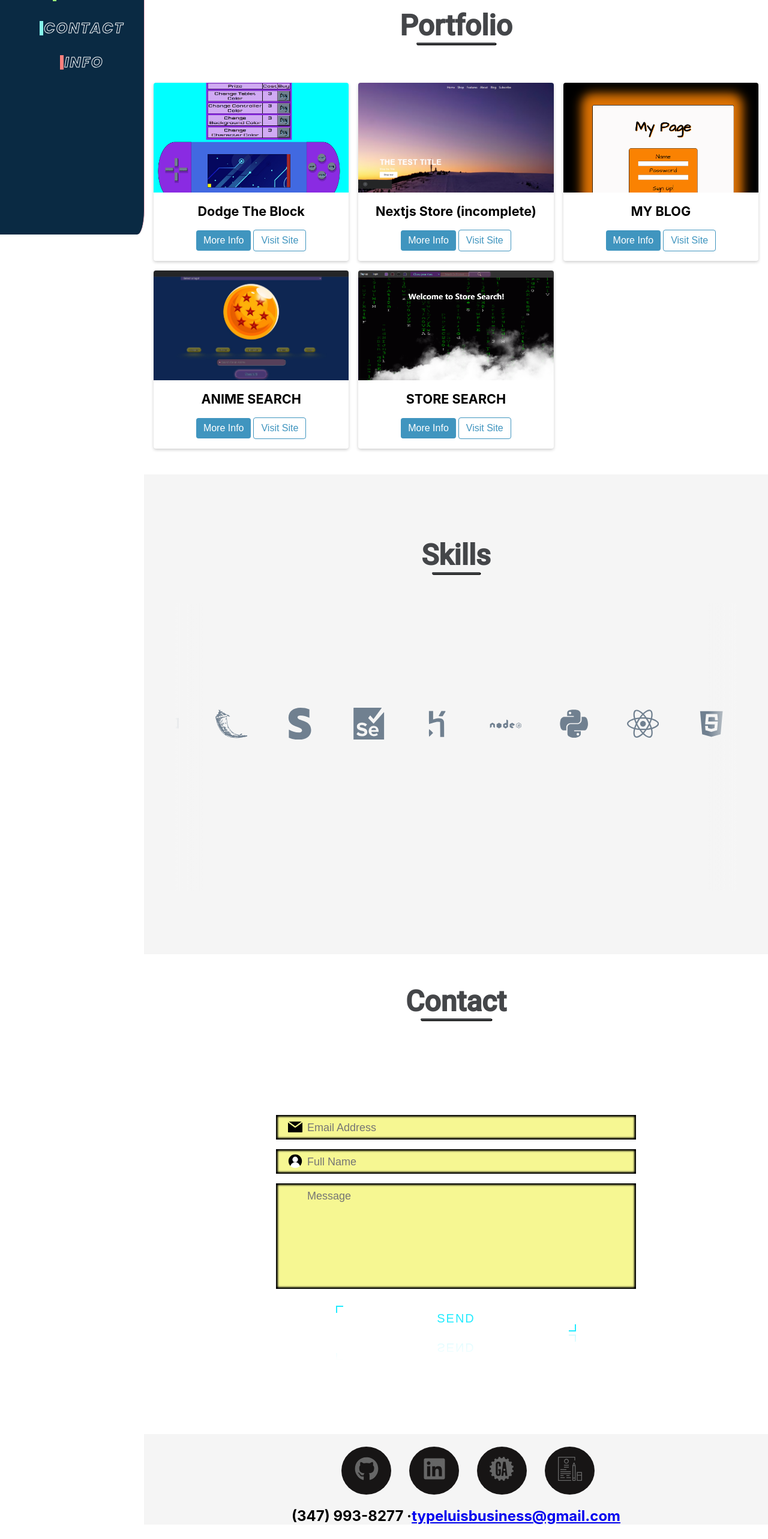
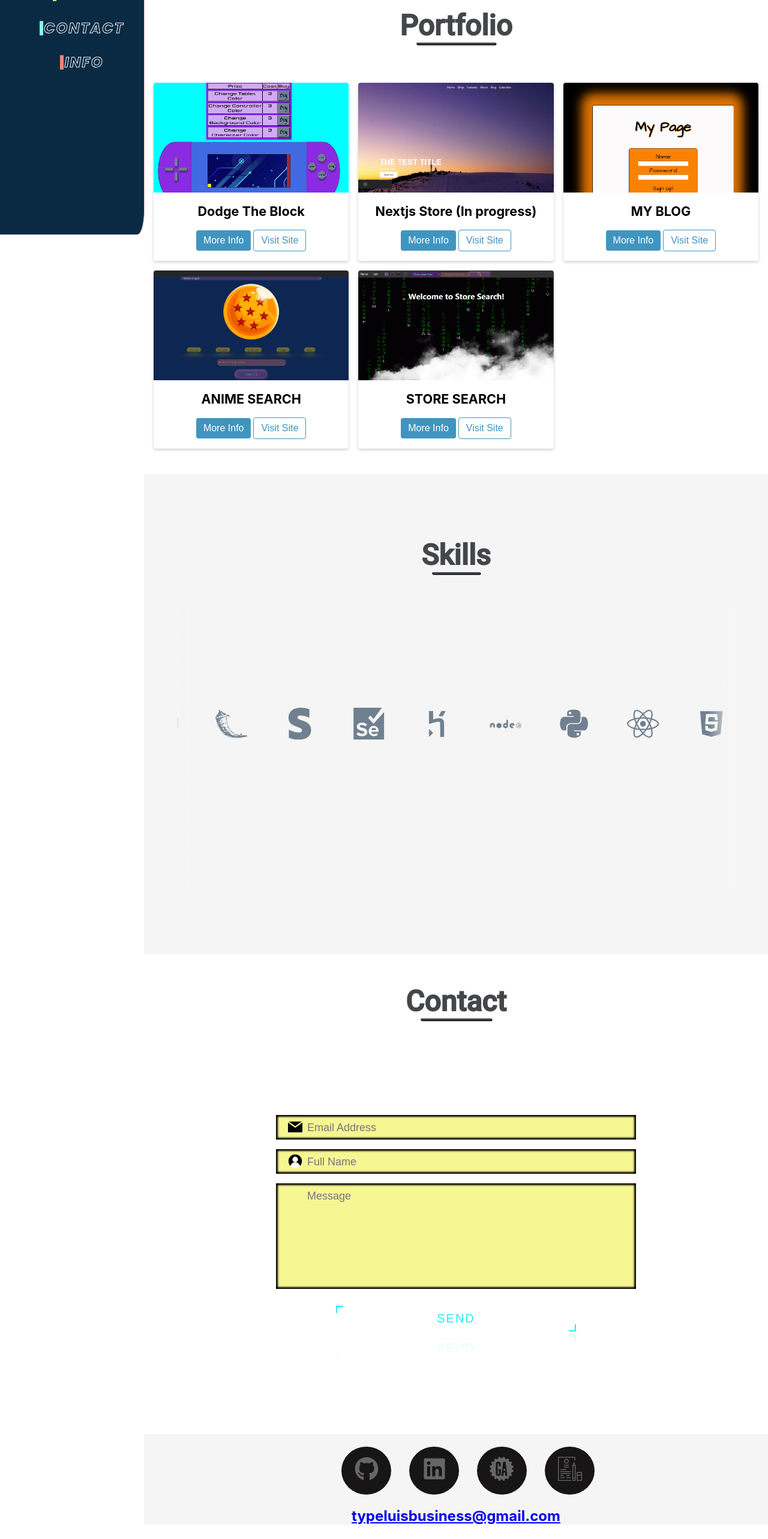
Before and after one commit to TypeLuis/Portfolio, a React (Create React App) app: page / in a window 1280 px wide. Shown: the part 1209-3775 px from the top of the page at 60% size. Built offline with nearby package versions, Linux system fonts and the light colour scheme.

Commit message:
changed footer

```diff
--- a/public/env.js
+++ b/public/env.js
@@ -12,6 +12,8 @@ window.env = {
   "DriverData": "C:\\Windows\\System32\\Drivers\\DriverData",
   "EDITOR": "notepad.exe",
   "emailjsUserID": "user_tUz3TSgEw0qE3Ag3DhlbQ",
+  "FPS_BROWSER_APP_PROFILE_STRING": "Internet Explorer",
+  "FPS_BROWSER_USER_PROFILE_STRING": "Default",
   "HOME": "C:\\Users\\typel",
   "HOMEDRIVE": "C:",
   "HOMEPATH": "\\Users\\typel",
@@ -21,7 +23,7 @@ window.env = {
   "NODE": "C:\\Program Files\\nodejs\\node.exe",
   "NODE_EXE": "C:\\Program Files\\nodejs\\\\node.exe",
   "NPM_CLI_JS": "C:\\Users\\typel\\AppData\\Roaming\\npm\\node_modules\\npm\\bin\\npm-cli.js",
-  "npm_command": "start",
+  "npm_command": "run-script",
   "npm_config_cache": "C:\\Users\\typel\\AppData\\Local\\npm-cache",
   "npm_config_globalconfig": "C:\\Users\\typel\\AppData\\Roaming\\npm\\etc\\npmrc",
   "npm_config_global_prefix": "C:\\Users\\typel\\AppData\\Roaming\\npm",
@@ -70,5 +72,5 @@ window.env = {
   "windir": "C:\\Windows",
   "WSLENV": "WT_SESSION::WT_PROFILE_ID",
   "WT_PROFILE_ID": "{0caa0dad-35be-5f56-a8ff-afceeeaa6101}",
-  "WT_SESSION": "84b6f7a7-2519-4541-87d0-3fb9e03c8e29"
+  "WT_SESSION": "da913789-8226-49f5-96cf-437ead67c767"
 };
--- a/src/components/Footer.js
+++ b/src/components/Footer.js
@@ -1,7 +1,7 @@
-import React, {useState} from 'react'
+import React, { useState } from 'react'
 import { FaLinkedin, FaGithub } from "react-icons/fa";
-import {ReactComponent as GA} from '../images/GA.svg'
-import {ReactComponent as Resume} from '../images/resume-svgrepo-com (1).svg'
+import { ReactComponent as GA } from '../images/GA.svg'
+import { ReactComponent as Resume } from '../images/resume-svgrepo-com (1).svg'
 
 
 
@@ -36,7 +36,6 @@ const Footer = (props) => {
       </div>
 
       <div className="info">
-              (347) 993-8277 ·
         <a href="mailto:name@email.com">typeluisbusiness@gmail.com</a>
       </div>
 
--- a/src/components/Portfolio.js
+++ b/src/components/Portfolio.js
@@ -39,7 +39,7 @@ const data_list = [
   },
 
   {
-    'name': 'Nextjs Store (incomplete)',
+    'name': 'Nextjs Store (In progress)',
     'summary': "Nextjs Store is a full stack web application that utilizes Nextjs. Inspired by 'https://aylabag.com', creating components as close as 1 to 1 as possible",
     // 'gif': storeGif,
     'image': nextimg,
```
Lines whose indentation alone changed are shown as unchanged.
